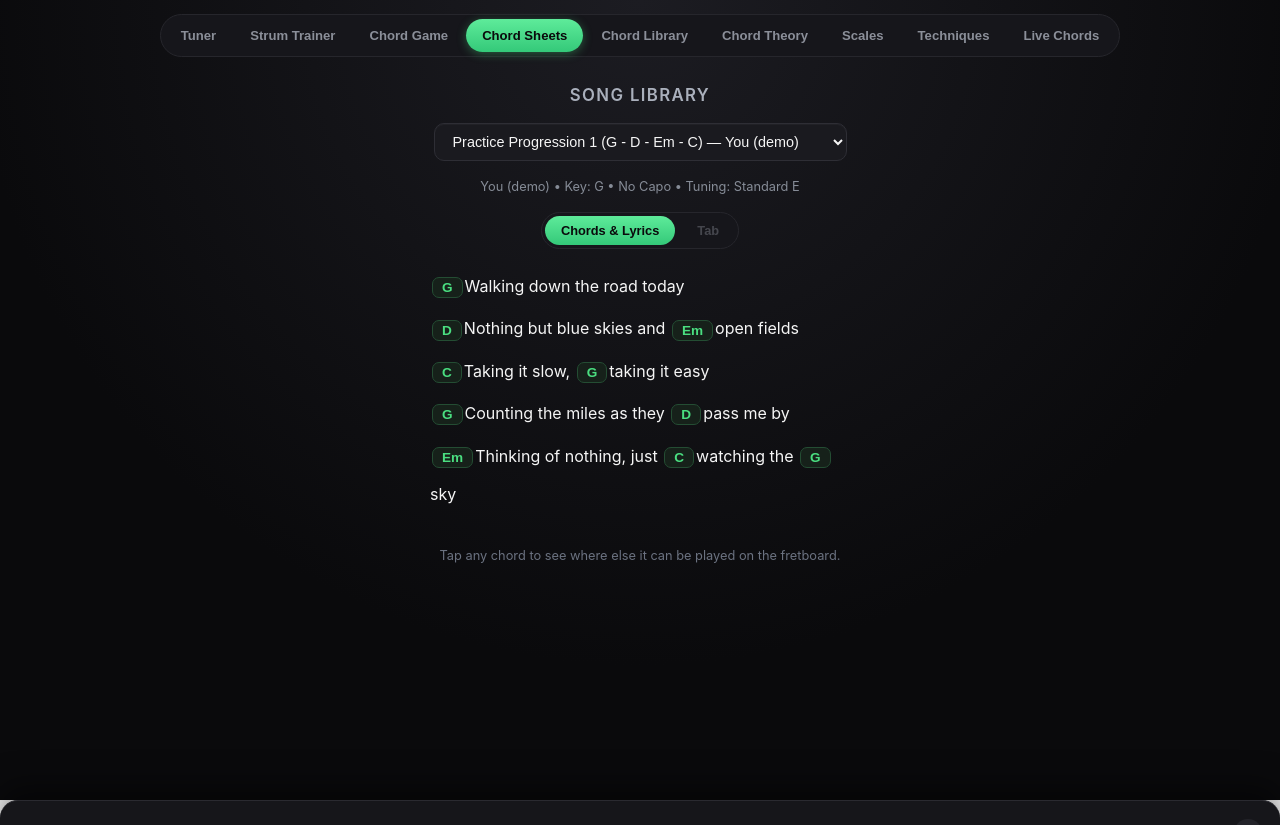
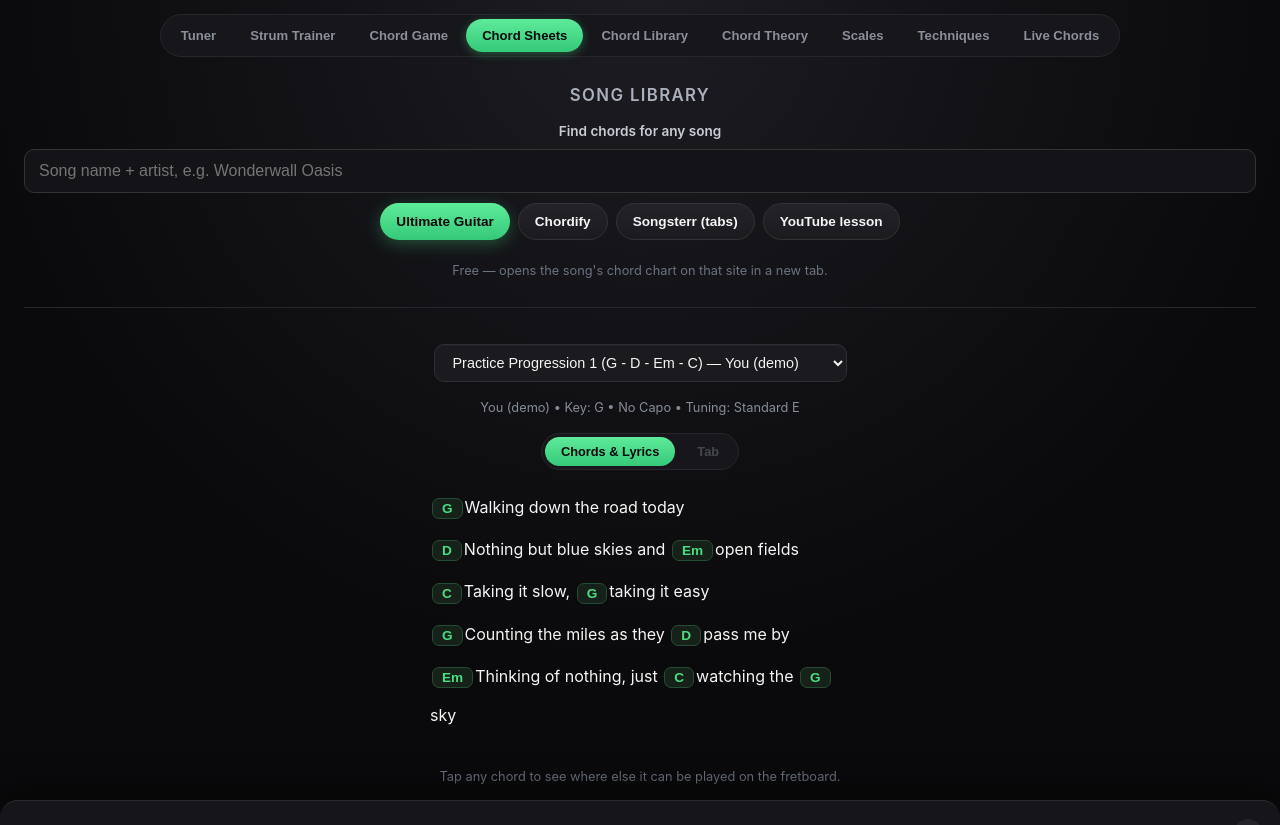
Before and after one commit to aimaxsms/guitar-app, a plain HTML site: page index.html in a window 1280 px wide. Both pictures are taken after a click on the button "Chord Sheets". Before the commit the page ends 800 px from the top, so only its background shows below. Drawn offline with Linux system fonts and the light colour scheme.

Commit message:
Add free song finder to Song Library
Type a song name and jump straight to its chord chart on Ultimate Guitar,
Chordify, Songsterr, or a YouTube lesson. No API or cost.

Co-Authored-By: Claude Opus 5.5 <noreply@anthropic.com>

```diff
--- a/index.html
+++ b/index.html
@@ -95,6 +95,19 @@
 
     <section id="tab-sheets" class="tab-panel panel sheets-panel">
       <h1>Song Library</h1>
+
+      <form id="songFinderForm" class="song-finder">
+        <label for="songFinderInput" class="song-finder-label">Find chords for any song</label>
+        <input id="songFinderInput" class="song-finder-input" type="search"
+               placeholder="Song name + artist, e.g. Wonderwall Oasis" autocomplete="off" />
+        <div class="song-finder-links">
+          <button type="submit" data-site="ug" class="start-btn">Ultimate Guitar</button>
+          <button type="submit" data-site="chordify" class="start-btn secondary-btn">Chordify</button>
+          <button type="submit" data-site="songsterr" class="start-btn secondary-btn">Songsterr (tabs)</button>
+          <button type="submit" data-site="youtube" class="start-btn secondary-btn">YouTube lesson</button>
+        </div>
+        <p class="sheet-hint">Free — opens the song's chord chart on that site in a new tab.</p>
+      </form>
 
       <select id="sheetSelect" class="tuning-select"></select>
 
--- a/js/sheets.js
+++ b/js/sheets.js
@@ -255,3 +255,25 @@ function refreshSheetSongOptions(selectKey) {
 }
 
 refreshSheetSongOptions('built-0');
+
+// --- Free song finder: hands the search off to free chord sites (no API, no cost) ---
+(function setupSongFinder() {
+  const form = document.getElementById('songFinderForm');
+  const input = document.getElementById('songFinderInput');
+  if (!form || !input) return;
+
+  const buildUrl = {
+    ug: (q) => `https://www.ultimate-guitar.com/search.php?search_type=title&value=${encodeURIComponent(q)}`,
+    chordify: (q) => `https://chordify.net/search/${encodeURIComponent(q)}`,
+    songsterr: (q) => `https://www.songsterr.com/?pattern=${encodeURIComponent(q)}`,
+    youtube: (q) => `https://www.youtube.com/results?search_query=${encodeURIComponent(q + ' guitar chords lesson')}`,
+  };
+
+  form.addEventListener('submit', (event) => {
+    event.preventDefault();
+    const query = input.value.trim();
+    if (!query) { input.focus(); return; }
+    const site = (event.submitter && event.submitter.dataset.site) || 'ug';
+    window.open(buildUrl[site](query), '_blank', 'noopener');
+  });
+})();
--- a/styles.css
+++ b/styles.css
@@ -1026,3 +1026,48 @@ h1 {
   border: 1px solid #2a2a30;
   border-radius: 999px;
 }
+
+.song-finder {
+  display: flex;
+  flex-direction: column;
+  gap: 10px;
+  width: 100%;
+  margin-bottom: 18px;
+  padding-bottom: 16px;
+  border-bottom: 1px solid #26262c;
+}
+
+.song-finder-label {
+  font-size: 0.85rem;
+  font-weight: 600;
+  color: #c9ccd3;
+}
+
+.song-finder-input {
+  width: 100%;
+  box-sizing: border-box;
+  padding: 12px 14px;
+  font-size: 1rem;
+  color: #f5f5f5;
+  background: #141418;
+  border: 1px solid #333;
+  border-radius: 10px;
+}
+
+.song-finder-input:focus {
+  outline: none;
+  border-color: #4ade80;
+}
+
+.song-finder-links {
+  display: flex;
+  flex-wrap: wrap;
+  gap: 8px;
+  justify-content: center;
+}
+
+.song-finder-links .start-btn {
+  margin-top: 0;
+  padding: 10px 16px;
+  font-size: 0.85rem;
+}
--- a/sw.js
+++ b/sw.js
@@ -1,4 +1,4 @@
-const CACHE_NAME = 'guitar-app-v23';
+const CACHE_NAME = 'guitar-app-v24';
 const CACHE_FILES = [
   './',
   './index.html',
```
